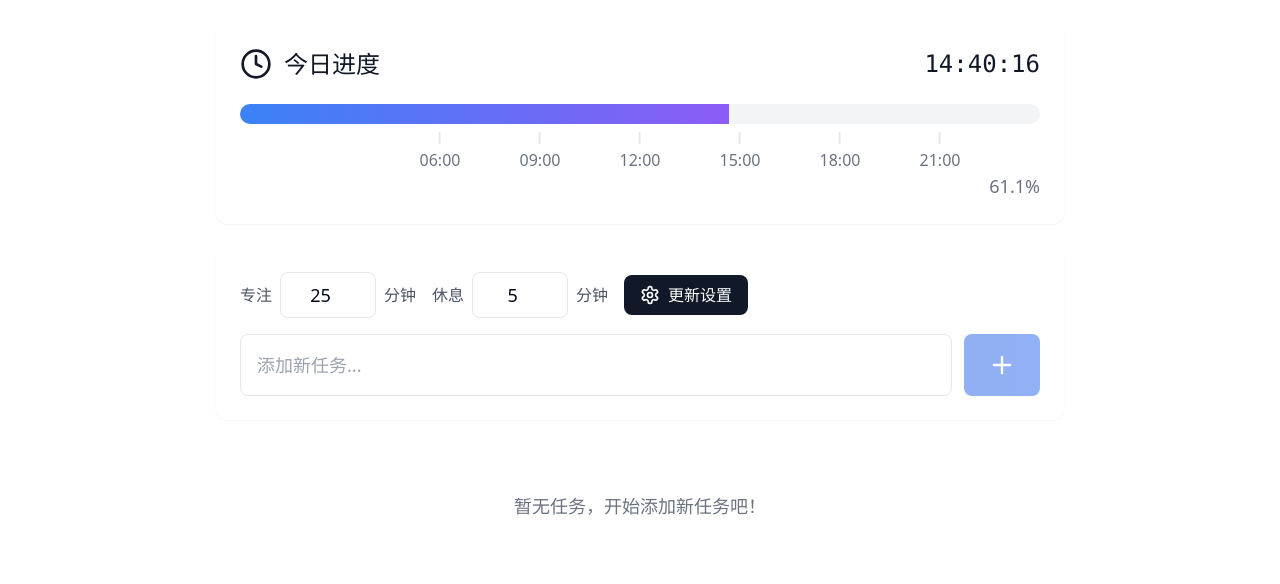
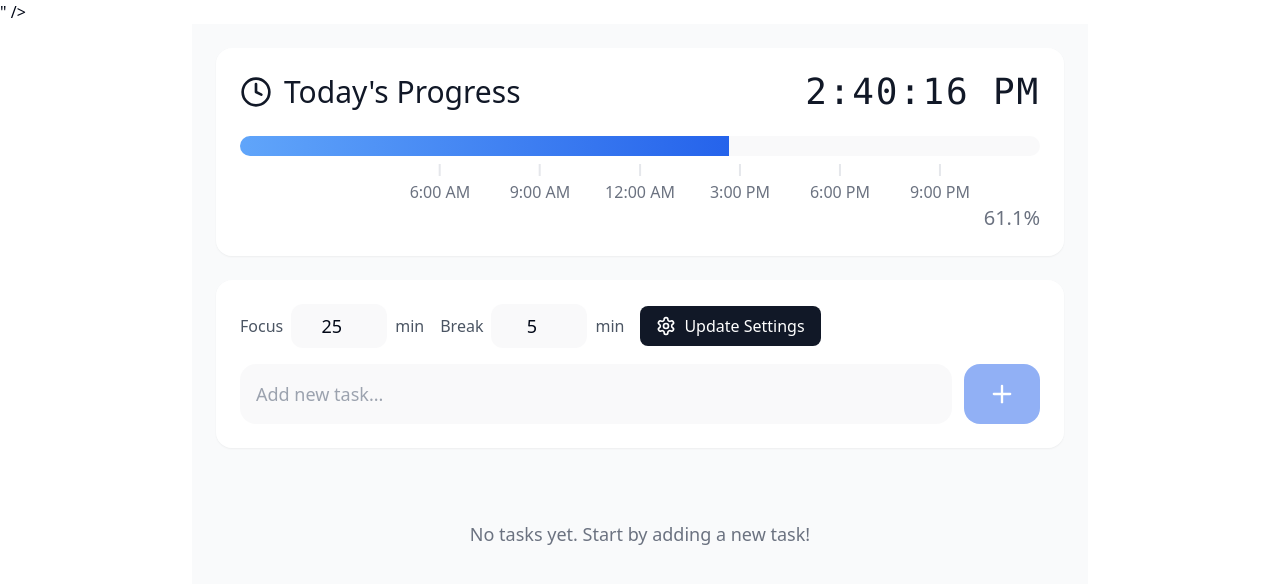
Before and after one commit to 1999-strange/TaskManager, a React (Vite) app: page / in a window 1280 px wide. Shown: the top 584 px of the page. Built offline with nearby package versions, Linux system fonts and the light colour scheme.

Commit message:
New Version

```diff
--- a/index.html
+++ b/index.html
@@ -2,7 +2,7 @@
 <html lang="zh-CN">
   <head>
     <meta charset="UTF-8" />
-    <link rel="icon" href="https://api.iconify.design/lucide/clock.svg" />
+    <link rel="icon" href="https://api.iconify.design/mdi/clipboard-check.svg?color=%234285f4" />" />
     <meta name="viewport" content="width=device-width, initial-scale=1.0" />
     <meta name="theme-color" content="#3B82F6" />
     <meta name="description" content="An efficient task management tool" />
--- a/src/TaskManager.jsx
+++ b/src/TaskManager.jsx
@@ -31,6 +31,22 @@ const TaskManager = () => {
   // Timer refs
   const timerStartRef = useRef(null);
   const lastTickRef = useRef(null);
+
+  // Calculate duration between two dates
+  const calculateDuration = (startDate, endDate) => {
+    if (!startDate || !endDate) return null;
+    const start = new Date(startDate);
+    const end = new Date(endDate);
+    const durationInMinutes = Math.round((end - start) / (1000 * 60));
+
+    if (durationInMinutes < 60) {
+      return `${durationInMinutes} minutes`;
+    } else {
+      const hours = Math.floor(durationInMinutes / 60);
+      const minutes = durationInMinutes % 60;
+      return `${hours} hours ${minutes} minutes`;
+    }
+  };
 
   // Load saved data from localStorage
   useEffect(() => {
@@ -94,7 +110,7 @@ const TaskManager = () => {
           setBreakTime(prev => {
             const next = prev - elapsed;
             if (next <= 0) {
-              setTimerAlertMessage('休息时间结束！开始专注...');
+              setTimerAlertMessage('Break time is over! Time to focus...');
               setShowTimerAlert(true);
               setIsBreakTime(false);
               setPomodoroTime(customPomodoroTime * 60);
@@ -107,7 +123,7 @@ const TaskManager = () => {
           setPomodoroTime(prev => {
             const next = prev - elapsed;
             if (next <= 0) {
-              setTimerAlertMessage('专注时间结束！开始休息...');
+              setTimerAlertMessage('Focus time is over! Time for a break...');
               setShowTimerAlert(true);
               setIsBreakTime(true);
               setBreakTime(customBreakTime * 60);
@@ -139,13 +155,30 @@ const TaskManager = () => {
   }, []);
 
   const formatDateTime = useCallback((date) => {
-    return new Date(date).toLocaleString('zh-CN', {
-      year: 'numeric',
-      month: '2-digit',
-      day: '2-digit',
-      hour: '2-digit',
-      minute: '2-digit'
-    });
+    const inputDate = new Date(date);
+    const today = new Date();
+
+    // Check if same day
+    const isSameDay = inputDate.getDate() === today.getDate() &&
+                     inputDate.getMonth() === today.getMonth() &&
+                     inputDate.getFullYear() === today.getFullYear();
+
+    if (isSameDay) {
+      return inputDate.toLocaleTimeString('en-US', {
+        hour: '2-digit',
+        minute: '2-digit',
+        hour12: true
+      });
+    } else {
+      return inputDate.toLocaleString('en-US', {
+        year: 'numeric',
+        month: 'short',
+        day: 'numeric',
+        hour: '2-digit',
+        minute: '2-digit',
+        hour12: true
+      });
+    }
   }, []);
 
   // Task management functions
@@ -326,7 +359,7 @@ const TaskManager = () => {
   };
 
   return (
-    <div className="p-4 md:p-6 max-w-4xl mx-auto min-h-screen bg-white">
+    <div className="p-3 md:p-6 max-w-4xl mx-auto min-h-screen bg-gray-50">
       {/* Error Alert */}
       {error && (
         <Alert variant="destructive" className="mb-4">
@@ -339,22 +372,22 @@ const TaskManager = () => {
       )}
 
       {/* Progress bar and time display */}
-      <div className="mb-6 bg-white rounded-xl shadow-sm p-4 md:p-6">
+      <div className="mb-4 md:mb-6 bg-white/90 rounded-2xl shadow-sm p-3 md:p-6 backdrop-blur-xl">
         <div className="flex flex-col sm:flex-row sm:items-center justify-between mb-6 gap-3">
           <div className="flex items-center gap-3">
             <Clock className="w-7 h-7 md:w-8 md:h-8 text-gray-900" />
-            <span className="text-xl md:text-2xl font-medium text-gray-900">今日进度</span>
+            <span className="text-2xl md:text-3xl font-medium text-gray-900">Today's Progress</span>
           </div>
-          <span className="font-mono text-xl md:text-2xl text-gray-900">
-            {time.toLocaleTimeString('zh-CN', { hour12: false })}
+          <span className="font-mono text-3xl md:text-4xl text-gray-900 tracking-wider">
+            {time.toLocaleTimeString('en-US', { hour12: true })}
           </span>
         </div>
 
         {/* Progress bar section */}
         <div className="relative w-full">
-          <div className="relative w-full h-4 md:h-5 bg-gray-100 rounded-full overflow-hidden">
+          <div className="relative w-full h-4 md:h-5 bg-gray-100/50 rounded-full overflow-hidden backdrop-blur-sm">
             <div
-              className="absolute top-0 left-0 h-full bg-gradient-to-r from-blue-500 to-violet-500 transition-all duration-1000"
+              className="absolute top-0 left-0 h-full bg-gradient-to-r from-blue-400 to-blue-600 transition-all duration-1000"
               style={{ width: `${(time.getHours() * 60 + time.getMinutes()) / (24 * 60) * 100}%` }}
             />
           </div>
@@ -368,50 +401,50 @@ const TaskManager = () => {
                 style={{ left: `${(hour / 24) * 100}%` }}
               >
                 <div className="h-3 w-0.5 bg-gray-200" />
-                <span className="text-sm md:text-base text-gray-500 mt-1">
-                  {`${hour.toString().padStart(2, '0')}:00`}
+                <span className="text-xs md:text-base text-gray-500 mt-1">
+                  {hour > 12 ? `${hour-12}:00 PM` : `${hour}:00 AM`}
                 </span>
               </div>
             ))}
           </div>
 
-          <div className="mt-2 text-right text-base md:text-lg text-gray-500 font-medium">
+          <div className="mt-2 text-right text-lg md:text-xl text-gray-500 font-medium">
             {((time.getHours() * 60 + time.getMinutes()) / (24 * 60) * 100).toFixed(1)}%
           </div>
         </div>
       </div>
 
       {/* Settings and Add Task Form */}
-      <div className="mb-6 bg-white rounded-xl shadow-sm p-4 md:p-6">
+      <div className="mb-6 bg-white/90 rounded-2xl shadow-sm p-4 md:p-6 backdrop-blur-xl">
         {/* Time Settings */}
         <div className="flex flex-col sm:flex-row gap-4 mb-4">
           <div className="flex flex-wrap items-center gap-x-4 gap-y-3">
             <div className="flex items-center gap-2">
-              <span className="text-base text-gray-600">专注</span>
+              <span className="text-base text-gray-600">Focus</span>
               <input
                 type="number"
                 value={customPomodoroTime}
                 onChange={handlePomodoroTimeChange}
-                className="w-20 md:w-24 px-3 py-2 border rounded-lg bg-white focus:ring-2 focus:ring-blue-400 focus:outline-none text-center text-lg"
+                className="w-20 md:w-24 px-3 py-2 border-0 rounded-xl bg-gray-100/50 backdrop-blur-sm focus:ring-2 focus:ring-blue-400 focus:outline-none text-center text-lg"
                 placeholder="25"
                 min="1"
                 max={MAX_POMODORO_TIME}
               />
-              <span className="text-base text-gray-600">分钟</span>
+              <span className="text-base text-gray-600">min</span>
             </div>
 
             <div className="flex items-center gap-2">
-              <span className="text-base text-gray-600">休息</span>
+              <span className="text-base text-gray-600">Break</span>
               <input
                 type="number"
                 value={customBreakTime}
                 onChange={handleBreakTimeChange}
-                className="w-20 md:w-24 px-3 py-2 border rounded-lg bg-white focus:ring-2 focus:ring-blue-400 focus:outline-none text-center text-lg"
+                className="w-20 md:w-24 px-3 py-2 border-0 rounded-xl bg-gray-100/50 backdrop-blur-sm focus:ring-2 focus:ring-blue-400 focus:outline-none text-center text-lg"
                 placeholder="5"
                 min="1"
                 max={MAX_BREAK_TIME}
               />
-              <span className="text-base text-gray-600">分钟</span>
+              <span className="text-base text-gray-600">min</span>
             </div>
 
             <button
@@ -419,7 +452,7 @@ const TaskManager = () => {
               className="px-4 py-2 bg-gray-900 text-white text-base rounded-lg hover:bg-gray-800 flex items-center gap-2"
             >
               <Settings className="w-5 h-5" />
-              <span>更新设置</span>
+              <span>Update Settings</span>
             </button>
           </div>
         </div>
@@ -430,13 +463,13 @@ const TaskManager = () => {
             type="text"
             value={newTask}
             onChange={e => setNewTask(e.target.value)}
-            className="flex-1 px-4 py-3 md:py-4 text-base md:text-lg border rounded-lg focus:ring-2 focus:ring-blue-400 focus:outline-none"
-            placeholder="添加新任务..."
+            className="flex-1 px-4 py-3 md:py-4 text-base md:text-lg border-0 rounded-2xl focus:ring-2 focus:ring-blue-400 focus:outline-none bg-gray-100/50 backdrop-blur-sm"
+            placeholder="Add new task..."
           />
           <button
             type="submit"
             disabled={!newTask.trim()}
-            className="px-6 py-3 md:py-4 bg-blue-600 text-white rounded-lg hover:bg-blue-700 disabled:opacity-50 flex items-center justify-center"
+            className="px-6 py-3 md:py-4 bg-blue-600 text-white rounded-2xl hover:bg-blue-700 disabled:opacity-50 flex items-center justify-center"
           >
             <Plus className="w-6 h-6 md:w-7 md:h-7" />
           </button>
@@ -447,7 +480,7 @@ const TaskManager = () => {
       {showTimerAlert && (
         <Alert className="mb-4">
           <Clock className="h-4 w-4" />
-          <AlertTitle>计时器更新</AlertTitle>
+          <AlertTitle>Timer Update</AlertTitle>
           <AlertDescription>{timerAlertMessage}</AlertDescription>
         </Alert>
       )}
@@ -455,7 +488,7 @@ const TaskManager = () => {
       {showCompletionAlert && (
         <Alert className="mb-4">
           <Check className="h-4 w-4" />
-          <AlertTitle>任务完成！</AlertTitle>
+          <AlertTitle>Task Completed!</AlertTitle>
           <AlertDescription>{completedTaskMessage}</AlertDescription>
         </Alert>
       )}
@@ -466,13 +499,17 @@ const TaskManager = () => {
           <div key={date} className="space-y-4">
             <h2 className="text-xl md:text-2xl font-bold text-gray-800 flex items-center gap-3 px-2">
               <Calendar className="w-6 h-6 md:w-7 md:h-7" />
-              {new Date(date).toLocaleDateString()}
+              {new Date(date).toLocaleDateString('en-US', {
+                weekday: 'long',
+                month: 'long',
+                day: 'numeric'
+              })}
             </h2>
             {tasksByDate[date].map(task => (
               <div
                 key={task.id}
-                className={`bg-white border rounded-xl p-4 md:p-5 ${
-                  activeTaskId === task.id ? 'border-blue-400 border-2' : ''
+                className={`bg-white/90 backdrop-blur-xl shadow-sm border-0 rounded-2xl p-4 md:p-5 ${
+                  activeTaskId === task.id ? 'ring-2 ring-blue-400' : ''
                 }`}
               >
                 <div className="flex flex-col sm:flex-row sm:items-center justify-between gap-4">
@@ -482,14 +519,14 @@ const TaskManager = () => {
                     </span>
                     {task.startAt && (
                       <div className="text-base text-blue-600 mt-2">
-                        开始时间: {formatDateTime(task.startAt)}
+                        Started at: {formatDateTime(task.startAt)}
                       </div>
                     )}
                   </div>
                   <div className="flex items-center gap-3 flex-shrink-0">
                     {activeTaskId === task.id ? (
                       <div className="flex items-center gap-3">
-                        <div className="flex items-center gap-3 px-4 py-2 rounded-lg bg-gray-50">
+                        <div className="flex items-center gap-3 px-4 py-2 rounded-xl bg-gray-50">
                           <span className="text-lg md:text-xl font-mono font-semibold text-gray-900 min-w-[80px] text-center">
                             {formatTime(isBreakTime ? breakTime : pomodoroTime)}
                           </span>
@@ -497,7 +534,7 @@ const TaskManager = () => {
                             onClick={() => setIsBreakTime(!isBreakTime)}
                             className="px-3 py-2 text-gray-700 hover:bg-gray-100 rounded-lg text-base"
                           >
-                            {isBreakTime ? "休息中" : "专注中"}
+                            {isBreakTime ? "Break" : "Focus"}
                           </button>
                           <button
                             onClick={resetTimer}
@@ -511,7 +548,7 @@ const TaskManager = () => {
                       <button
                         onClick={() => startPomodoro(task.id)}
                         className="p-3 text-blue-600 hover:bg-blue-50 rounded-lg"
-                        title="开始专注"
+                        title="Start Focus"
                       >
                         <Play className="w-6 h-6 md:w-7 md:h-7" />
                       </button>
@@ -519,14 +556,14 @@ const TaskManager = () => {
                     <button
                       onClick={() => completeTask(task.id)}
                       className="p-3 text-green-600 hover:bg-green-50 rounded-lg"
-                      title="完成任务"
+                      title="Complete Task"
                     >
                       <Check className="w-6 h-6 md:w-7 md:h-7" />
                     </button>
                     <button
                       onClick={() => deleteTask(task.id)}
                       className="p-3 text-red-600 hover:bg-red-50 rounded-lg"
-                      title="删除任务"
+                      title="Delete Task"
                     >
                       <X className="w-6 h-6 md:w-7 md:h-7" />
                     </button>
@@ -538,7 +575,7 @@ const TaskManager = () => {
         ))}
         {tasks.length === 0 && (
           <div className="text-center text-gray-500 py-12 text-lg">
-            暂无任务，开始添加新任务吧！
+            No tasks yet. Start by adding a new task!
           </div>
         )}
       </div>
@@ -546,25 +583,26 @@ const TaskManager = () => {
       {/* Completed Tasks */}
       {completedTasks.length > 0 && (
         <div className="mt-8 border-t pt-6">
-          <h2 className="text-xl md:text-2xl font-bold text-gray-800 mb-4">已完成任务</h2>
+          <h2 className="text-xl md:text-2xl font-bold text-gray-800 mb-4">Completed Tasks</h2>
           <div className="space-y-3">
             {sortedCompletedDates.map(date => (
-              <div key={date} className="border border-gray-100 rounded-xl overflow-hidden">
+              <div key={date} className="border border-gray-100 rounded-2xl overflow-hidden bg-white/90 backdrop-blur-xl">
                 <button
                   onClick={() => toggleDateExpansion(date)}
-                  className="w-full px-4 py-3 bg-gray-50 flex items-center justify-between hover:bg-gray-100 transition-colors"
+                  className="w-full px-4 py-3 bg-gray-50/80 flex items-center justify-between hover:bg-gray-100/80 transition-colors"
                 >
                   <div className="flex items-center gap-3">
                     <Calendar className="w-5 h-5 text-gray-600" />
                     <span className="text-lg font-medium text-gray-700">
-                      {new Date(date).toLocaleDateString('zh-CN', {
-                        year: 'numeric',
+                      {new Date(date).toLocaleDateString('en-US', {
+                        weekday: 'long',
                         month: 'long',
-                        day: 'numeric'
+                        day: 'numeric',
+                        year: 'numeric'
                       })}
                     </span>
                     <span className="text-sm text-gray-500">
-                      ({completedTasksByDate[date].length} 项任务)
+                      ({completedTasksByDate[date].length} tasks)
                     </span>
                   </div>
                   {expandedDates.has(date) ? (
@@ -584,8 +622,13 @@ const TaskManager = () => {
                               {task.text}
                             </span>
                             <div className="flex flex-col text-sm text-gray-400 mt-2">
-                              <span>开始时间: {formatDateTime(task.startAt)}</span>
-                              <span>完成时间: {formatDateTime(task.completedAt)}</span>
+                              <span>Started at: {formatDateTime(task.startAt)}</span>
+                              <span>Completed at: {formatDateTime(task.completedAt)}</span>
+                              {calculateDuration(task.startAt, task.completedAt) && (
+                                <span className="text-blue-500">
+                                  Duration: {calculateDuration(task.startAt, task.completedAt)}
+                                </span>
+                              )}
                             </div>
                           </div>
                           <Check className="w-6 h-6 md:w-7 md:h-7 text-green-600 flex-shrink-0" />
```
